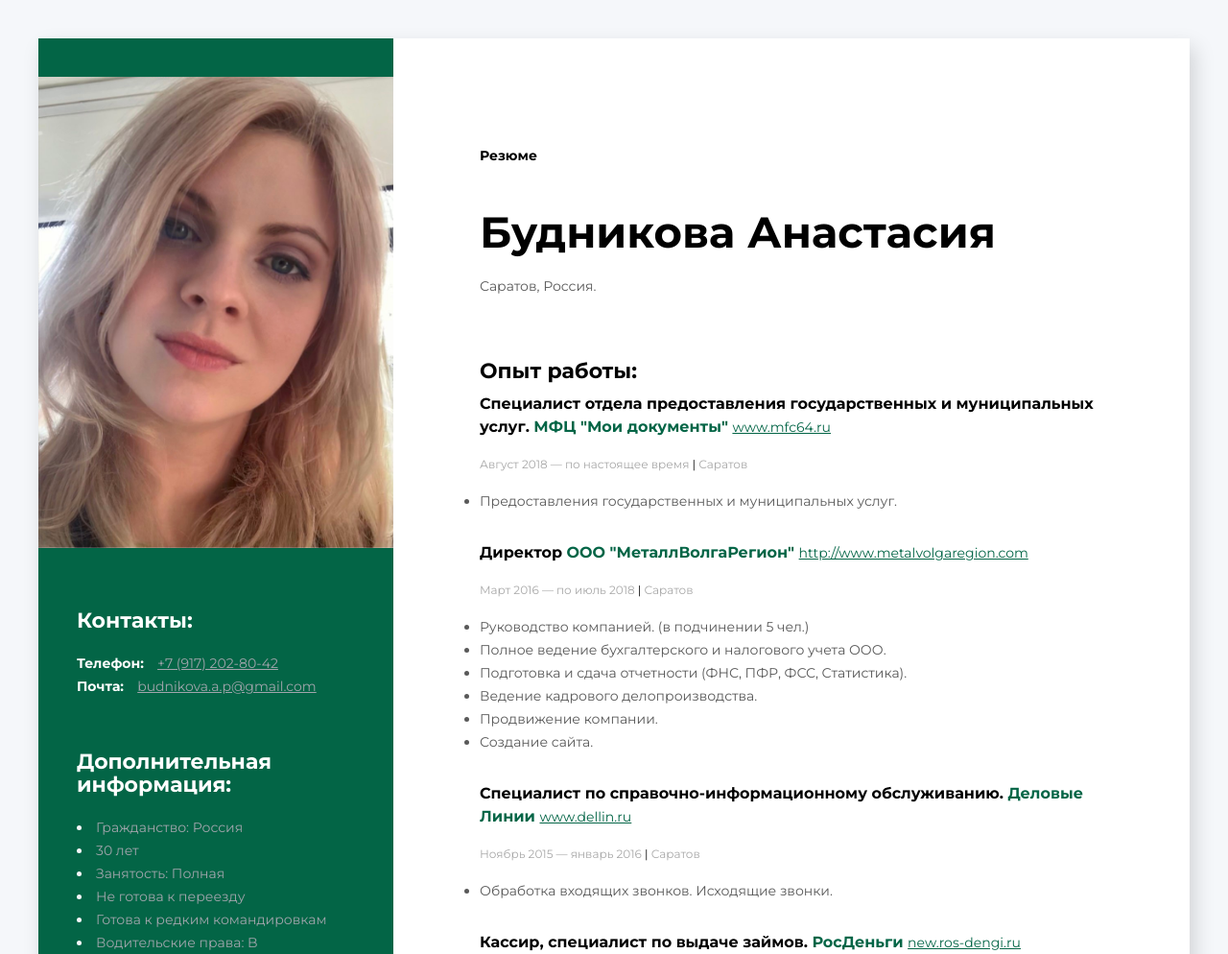
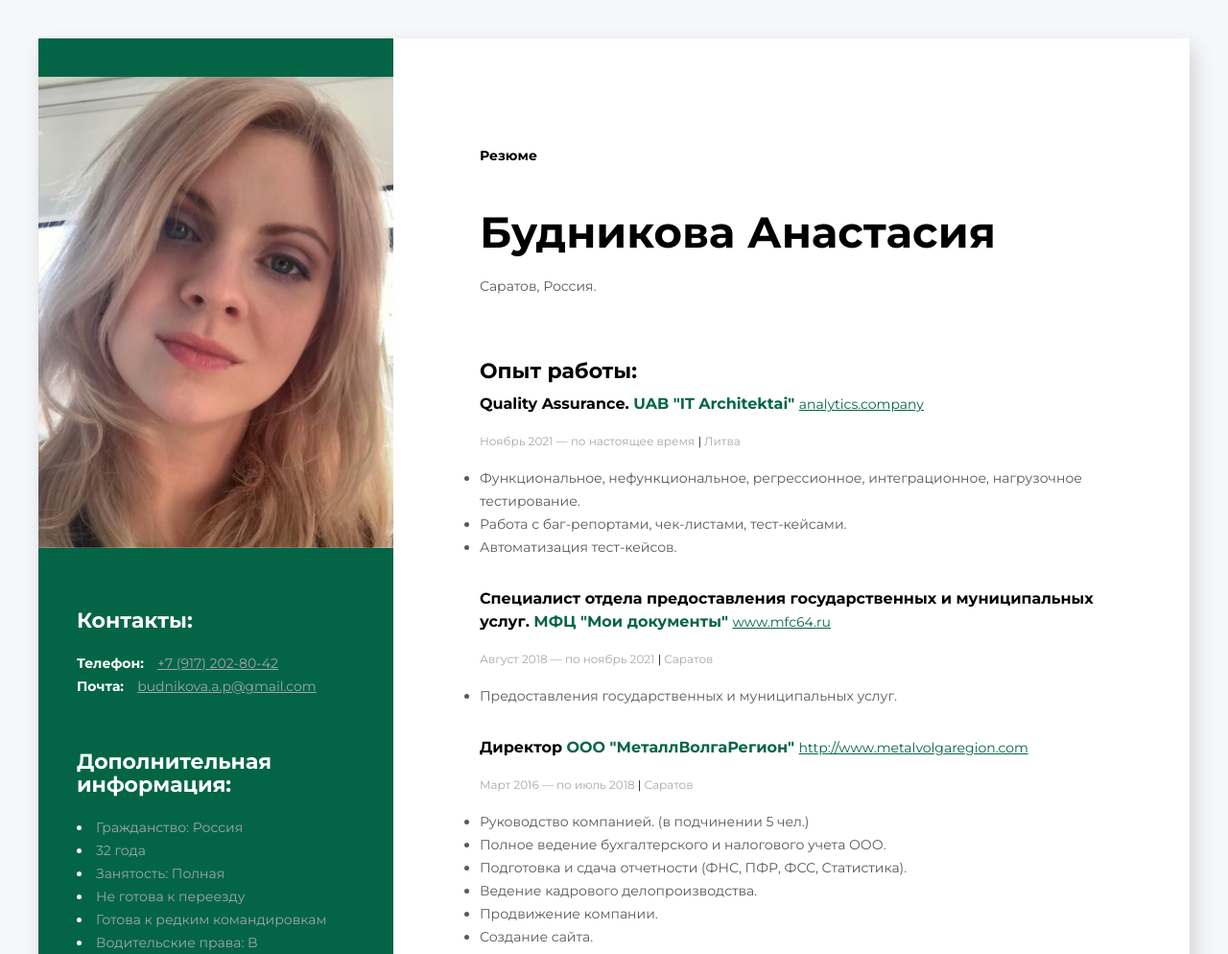
Before and after one commit to BudnikovaNastiya/resume, a plain HTML site: page index.html in a window 1280 px wide. Shown: the top 994 px of the page at 96% size. Drawn offline with Linux system fonts and the light colour scheme.

Commit message:
Quality Assurance

```diff
--- a/index.html
+++ b/index.html
@@ -31,7 +31,7 @@
                             <span class="tech-skills-text">Гражданство: Россия</span>
                         </li>
                         <li class="tech-skills-item">
-                            <span class="tech-skills-text">30 лет</span>
+                            <span class="tech-skills-text">32 года</span>
                         </li>
                         <li class="tech-skills-item">
                             <span class="tech-skills-text">Занятость: Полная</span>
@@ -107,7 +107,7 @@
                     <lu>
                         <li
                                 class="soft-skills-item">
-                            <span class="soft-skills-text">Jira, DevTools, Zeplin, Jmeter, Postman, Bug Magnet, IntelliJ IDEA, Maven, Gradle, GitHub, Apache, Docker, Report Portal, Akita.</span>
+                            <span class="soft-skills-text">Jira, DevTools, Zeplin, Jmeter, Postman, Bug Magnet, IntelliJ IDEA, Maven, Gradle, GitHub, Apache, Docker,  Report Portal, Akita, Kibana, Testrail, Tempo, Figma, Bitbucket, Cypress.</span>
                     </lu>
                 </div>
             </div>
@@ -125,8 +125,37 @@
 
             <!--Work Experience-->
             <div class="work-container">
+                <!--company 1-->
                 <h3 class="about-me-title"> Опыт работы:</h3>
-                <!--company 1-->
+
+                <div>
+
+                    <h4 class="profession-title">Quality Assurance.
+                        <span class="profession-company">
+                            UAB "IT Architektai"
+                            <a class="projects-link"
+                               href="https://www.analytics.company/">
+                             analytics.company
+                             </a>
+
+                        </span>
+                    </h4>
+
+
+
+                    <span class="profession-time">
+
+                        Ноябрь 2021 — по настоящее время <span class="profession-divider">|</span> Литва
+
+                    </span>
+                    <ul class="profession-duties">
+                        <li class="profession-duties-iten">Функциональное, нефункциональное, регрессионное, интеграционное, нагрузочное тестирование.</li>
+                        <li class="profession-duties-iten">Работа с баг-репортами, чек-листами, тест-кейсами.</li>
+                        <li class="profession-duties-iten">Автоматизация тест-кейсов.</li>
+                    </ul>
+
+                </div>
+                <!--company 2-->
                 <div>
 
                     <h4 class="profession-title">Специалист отдела предоставления государственных и муниципальных услуг.
@@ -144,7 +173,7 @@
 
                     <span class="profession-time">
 
-                        Август 2018 — по настоящее время <span class="profession-divider">|</span> Саратов
+                        Август 2018 — по ноябрь 2021 <span class="profession-divider">|</span> Саратов
 
                     </span>
                     <ul class="profession-duties">
@@ -152,7 +181,7 @@
                     </ul>
 
                 </div>
-                <!--company 2-->
+                <!--company 3-->
                 <div>
 
                     <h4 class="profession-title" > Директор
@@ -182,7 +211,7 @@
                     </ul>
 
                 </div>
-                 <!--company 3-->
+                 <!--company 4-->
                 <div>
 
                     <h4 class="profession-title" > Специалист по справочно-информационному обслуживанию.
@@ -207,7 +236,7 @@
                     </ul>
 
                 </div>
-                <!--company 4-->
+                <!--company 5-->
                 <div>
 
                     <h4 class="profession-title"> Кассир, специалист по выдаче займов.
```
